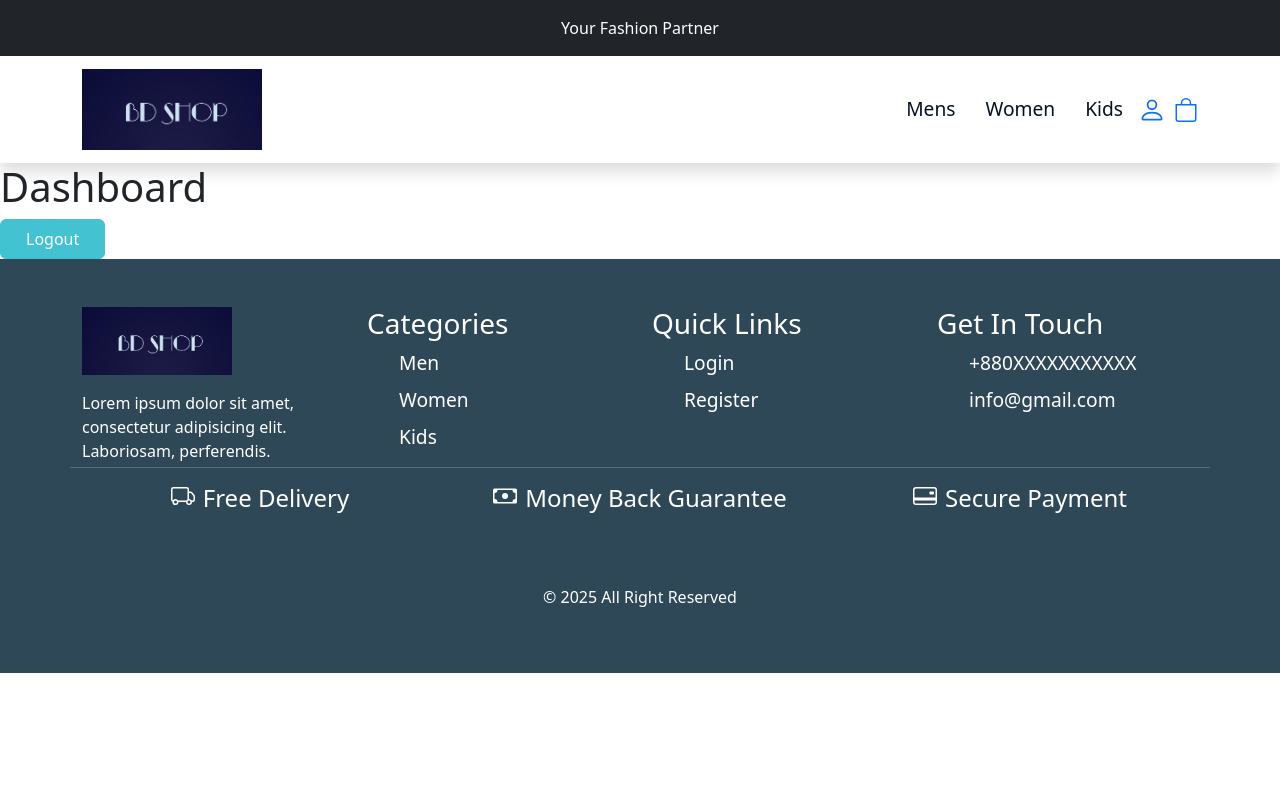
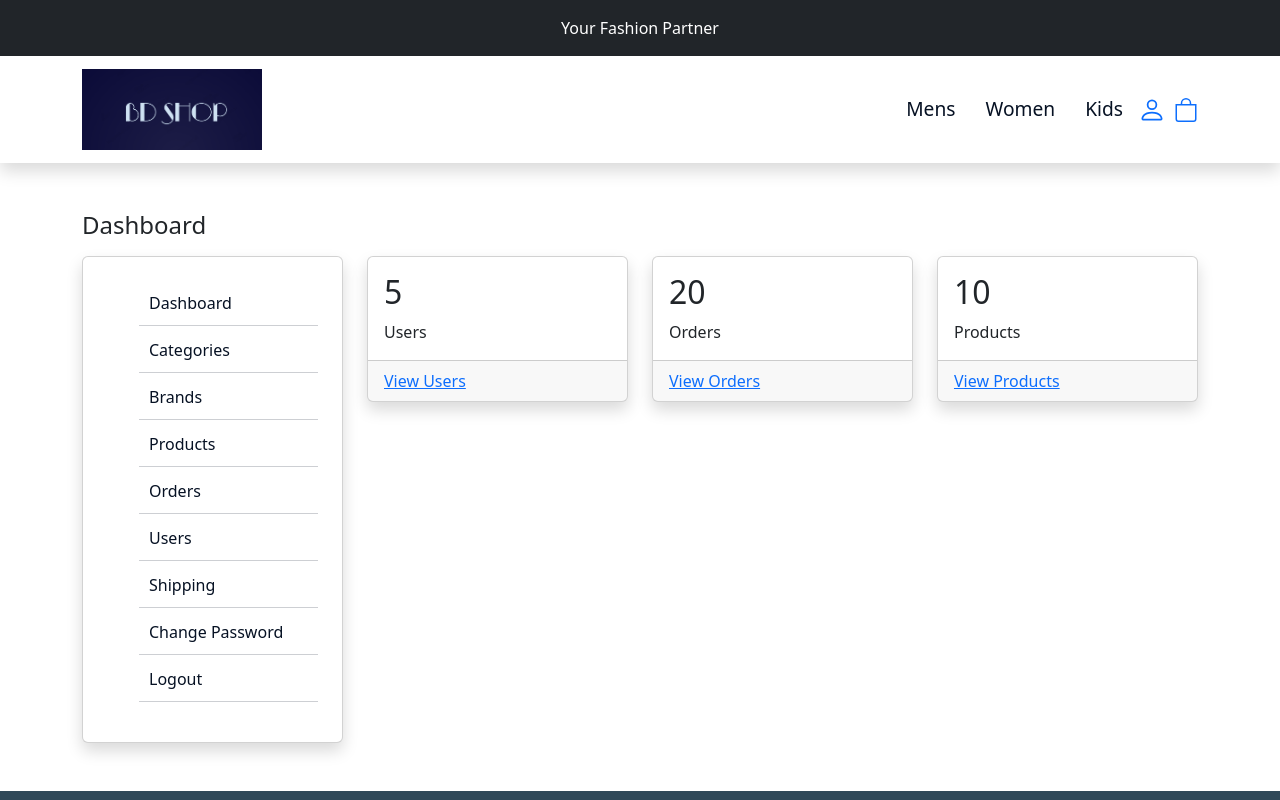
Before and after one commit to Developerzakir/react_laravel_ecom_frontend, a React (Vite) app: page /admin/dashboard in a window 1280 px wide. Shown: the top 800 px of the page. Built offline with nearby package versions, Linux system fonts and the light colour scheme; sample sign-in values are in the browser's storage.

Commit message:
admin category read

```diff
--- a/src/App.jsx
+++ b/src/App.jsx
@@ -11,6 +11,7 @@ import { ToastContainer, toast } from 'react-toastify';
 import Dashboard from './components/admin/Dashboard';
 import { AdminRequireAuth } from './components/admin/AdminRequireAuth';
 import { AdminAuthProvider } from "./components/context/AdminAuth";
+import {default as ShowCategories} from './components/admin/category/Show';
 
 
 function App() {
@@ -31,9 +32,14 @@ function App() {
 
         <Route path="/admin/dashboard" element={
           <AdminRequireAuth>
-          <Dashboard />
+             <Dashboard />
           </AdminRequireAuth>
+          } />
 
+        <Route path="/admin/categories" element={
+          <AdminRequireAuth>
+             <ShowCategories/>
+          </AdminRequireAuth>
           } />
 
     </Routes>
--- a/src/assets/css/style.scss
+++ b/src/assets/css/style.scss
@@ -34,6 +34,7 @@ h4{
     font-size: 1em;
 }
 
+
 a{
     text-decoration: none;
     color: $primary-black;
@@ -60,6 +61,24 @@ ul{
 
 .login{
     width:450px;
+}
+
+.sidebar{
+    ul{
+        li{
+            border-bottom: 1px solid rgba(6,17,35,0.2);
+            margin-bottom: 2px;
+            a{
+                display: block;
+                padding: 10px 10px;
+                color:$primary-black;
+                text-decoration: none;
+                &:hover{
+                    color:$primary-color;
+                }
+            }
+        }
+    }
 }
 
 .container{
--- a/src/components/admin/Dashboard.jsx
+++ b/src/components/admin/Dashboard.jsx
@@ -1,30 +1,64 @@
 import React, { useContext } from 'react'
 import Layout from '../common/Layout'
 import { AdminAuthContext } from '../context/AdminAuth'
-import { useNavigate } from 'react-router-dom';
+import { Link, useNavigate } from 'react-router-dom';
+import Sidebar from '../common/Sidebar';
 
 const Dashboard = () => {
-    // const {logout} = useContext(AdminAuthContext);
-
-    const authContext = useContext(AdminAuthContext);
-
-    if (!authContext) {
-      return <p>Loading...</p>;
-    }
-
-    const { logout } = authContext;
-    const navigate = useNavigate();
-
-    const handleLogout = () => {
-      logout();
-      navigate("/admin/login");
-    };
 
 
   return (
     <Layout>
-        <h1>Dashboard</h1>
-        <button className='btn btn-primary' onClick={handleLogout}>Logout</button>
+        <div className="container">
+          <div className="row">
+            <div className="d-flex justify-content-between mt-5 pb-3">
+              <h4 className="h4 pb-0 mb-0">Dashboard</h4>
+            </div>
+            <div className="col-md-3">
+              <Sidebar />
+            </div>
+            <div className="col-md-9">
+              <div className="row">
+                <div className="col-md-4">
+                  <div className="card shadow">
+                      <div className="card-body">
+                          <h2>5</h2>
+                          <span>Users</span>
+                      </div>
+                      <div className="card-footer">
+                          <a href="#">View Users</a>
+                      </div>
+                  </div>
+                </div>
+
+                <div className="col-md-4">
+                  <div className="card shadow">
+                      <div className="card-body">
+                          <h2>20</h2>
+                          <span>Orders</span>
+                      </div>
+                      <div className="card-footer">
+                          <a href="#">View Orders</a>
+                      </div>
+                  </div>
+                </div>
+
+                <div className="col-md-4">
+                  <div className="card shadow">
+                      <div className="card-body">
+                          <h2>10</h2>
+                          <span>Products</span>
+                      </div>
+                      <div className="card-footer">
+                          <a href="#">View Products</a>
+                      </div>
+                  </div>
+                </div>
+
+              </div>
+            </div>
+          </div>
+        </div>
     </Layout>
   )
 }
--- /dev/null
+++ b/src/components/admin/category/Show.jsx
@@ -0,0 +1,99 @@
+import React, { useEffect, useState } from 'react'
+import Layout from '../../common/Layout'
+import Sidebar from '../../common/Sidebar'
+import { Link } from 'react-router-dom'
+import { adminToken, apiUrl } from '../../common/http'
+
+const Show = () => {
+
+    const [categories,setCategories]= useState([]);
+
+const fetchCategories = async ()=>{
+    const res = await fetch(`${apiUrl}/categories`,{
+        method:"GET",
+        headers:{
+            'Content-type': 'application/json',
+            'Accept'      : 'application/json',
+            'Authorization': `Bearer ${adminToken()}`
+        }
+    }).then(res=>res.json())
+    .then(result=>{
+        if(result.status == 200){
+            setCategories(result.data);
+        }else{
+            alert('somwthing went wrong');
+        }
+    })
+}
+
+useEffect(()=>{
+    fetchCategories()
+},[])
+
+  return (
+    <Layout>
+        <div className="container">
+            <div className="row">
+                <div className="d-flex justify-content-between mt-5 pb-3">
+                <h4 className="h4 pb-0 mb-0">Categories</h4>
+                <Link to="" className='btn btn-primary'>Create</Link>
+                </div>
+                <div className="col-md-3">
+                <Sidebar />
+                </div>
+                <div className="col-md-9">
+                <div className="card shadow">
+                    <div className="card-body p-4">
+                        <table className="table table-hover">
+                            <thead>
+                                <tr>
+                                    <th>ID</th>
+                                    <th>Name</th>
+                                    <th>Status</th>
+                                    <th>Action</th>
+                                </tr>
+                            </thead>
+                            <tbody>
+
+                                {
+                                    categories && categories.map(category=>{
+                                        return (
+                                            <tr>
+                                            <td>{category.id}</td>
+                                            <td>{category.name}</td>
+                                            <td>
+                                                {
+                                                category.status == 1 ?  <span className='badge text-bg-success'>Active</span>
+                                                  :  <span className='badge text-bg-danger'>Block</span>
+                                                }
+
+                                            </td>
+                                            <td>
+                                                <Link className='text-primary'>
+                                                <svg stroke="currentColor" fill="currentColor" strokeWidth="0" viewBox="0 0 512 512" height="1em" width="1em" xmlns="http://www.w3.org/2000/svg"><path d="M471.6 21.7c-21.9-21.9-57.3-21.9-79.2 0L362.3 51.7l97.9 97.9 30.1-30.1c21.9-21.9 21.9-57.3 0-79.2L471.6 21.7zm-299.2 220c-6.1 6.1-10.8 13.6-13.5 21.9l-29.6 88.8c-2.9 8.6-.6 18.1 5.8 24.6s15.9 8.7 24.6 5.8l88.8-29.6c8.2-2.7 15.7-7.4 21.9-13.5L437.7 172.3 339.7 74.3 172.4 241.7zM96 64C43 64 0 107 0 160V416c0 53 43 96 96 96H352c53 0 96-43 96-96V320c0-17.7-14.3-32-32-32s-32 14.3-32 32v96c0 17.7-14.3 32-32 32H96c-17.7 0-32-14.3-32-32V160c0-17.7 14.3-32 32-32h96c17.7 0 32-14.3 32-32s-14.3-32-32-32H96z"></path></svg>
+                                                </Link>
+
+                                                <Link className='text-danger ms-2'>
+                                                <svg xmlns="http://www.w3.org/2000/svg" width="20" height="20" fill="currentColor"   className="bi bi-trash3" viewBox="0 0 16 16">
+                                                    <path d="M6.5 1h3a.5.5 0 0 1 .5.5v1H6v-1a.5.5 0 0 1 .5-.5M11 2.5v-1A1.5 1.5 0 0 0 9.5 0h-3A1.5 1.5 0 0 0 5 1.5v1H1.5a.5.5 0 0 0 0 1h.538l.853 10.66A2 2 0 0 0 4.885 16h6.23a2 2 0 0 0 1.994-1.84l.853-10.66h.538a.5.5 0 0 0 0-1zm1.958 1-.846 10.58a1 1 0 0 1-.997.92h-6.23a1 1 0 0 1-.997-.92L3.042 3.5zm-7.487 1a.5.5 0 0 1 .528.47l.5 8.5a.5.5 0 0 1-.998.06L5 5.03a.5.5 0 0 1 .47-.53Zm5.058 0a.5.5 0 0 1 .47.53l-.5 8.5a.5.5 0 1 1-.998-.06l.5-8.5a.5.5 0 0 1 .528-.47M8 4.5a.5.5 0 0 1 .5.5v8.5a.5.5 0 0 1-1 0V5a.5.5 0 0 1 .5-.5"/>
+                                                </svg>
+                                                </Link>
+
+                                            </td>
+                                        </tr>
+                                        )
+                                    })
+                                }
+
+                            </tbody>
+                        </table>
+                    </div>
+                </div>
+                </div>
+            </div>
+        </div>
+    </Layout>
+  )
+}
+
+export default Show
--- /dev/null
+++ b/src/components/common/Sidebar.jsx
@@ -0,0 +1,61 @@
+import React, { useContext } from 'react'
+import Layout from '../common/Layout'
+import { AdminAuthContext } from '../context/AdminAuth';
+import { Link, useNavigate } from 'react-router-dom';
+
+const Sidebar = () => {
+
+    const authContext = useContext(AdminAuthContext);
+
+    if (!authContext) {
+      return <p>Loading...</p>;
+    }
+
+    const { logout } = authContext;
+    const navigate = useNavigate();
+
+    const handleLogout = () => {
+      logout();
+      navigate("/admin/login");
+    };
+
+  return (
+    <div>
+        <div className="card shadow mb-5 sidebar">
+                <div className="card-body p-4">
+                  <ul>
+                    <li>
+                      <a href="">Dashboard</a>
+                    </li>
+                    <li>
+                      <Link to="/admin/categories">Categories</Link>
+                    </li>
+                    <li>
+                      <a href="">Brands</a>
+                    </li>
+                    <li>
+                      <a href="">Products</a>
+                    </li>
+                    <li>
+                      <a href="">Orders</a>
+                    </li>
+                    <li>
+                      <a href="">Users</a>
+                    </li>
+                    <li>
+                      <a href="">Shipping</a>
+                    </li>
+                    <li>
+                      <a href="">Change Password</a>
+                    </li>
+                    <li>
+                      <a href="" onClick={handleLogout}>Logout</a>
+                    </li>
+                  </ul>
+                </div>
+              </div>
+    </div>
+  )
+}
+
+export default Sidebar
--- a/src/components/common/http.jsx
+++ b/src/components/common/http.jsx
@@ -1 +1,6 @@
 export const apiUrl = 'http://127.0.0.1:8000/api';
+
+export const adminToken = ()=>{
+    const data = JSON.parse(localStorage.getItem("adminInfo"));
+    return data.token;
+}
```
Also changed, not shown: src/components/admin/Sample.jsx (added, +31 -0 lines), src/components/admin/category/Create.jsx (added), src/components/admin/category/Edit.jsx (added).
